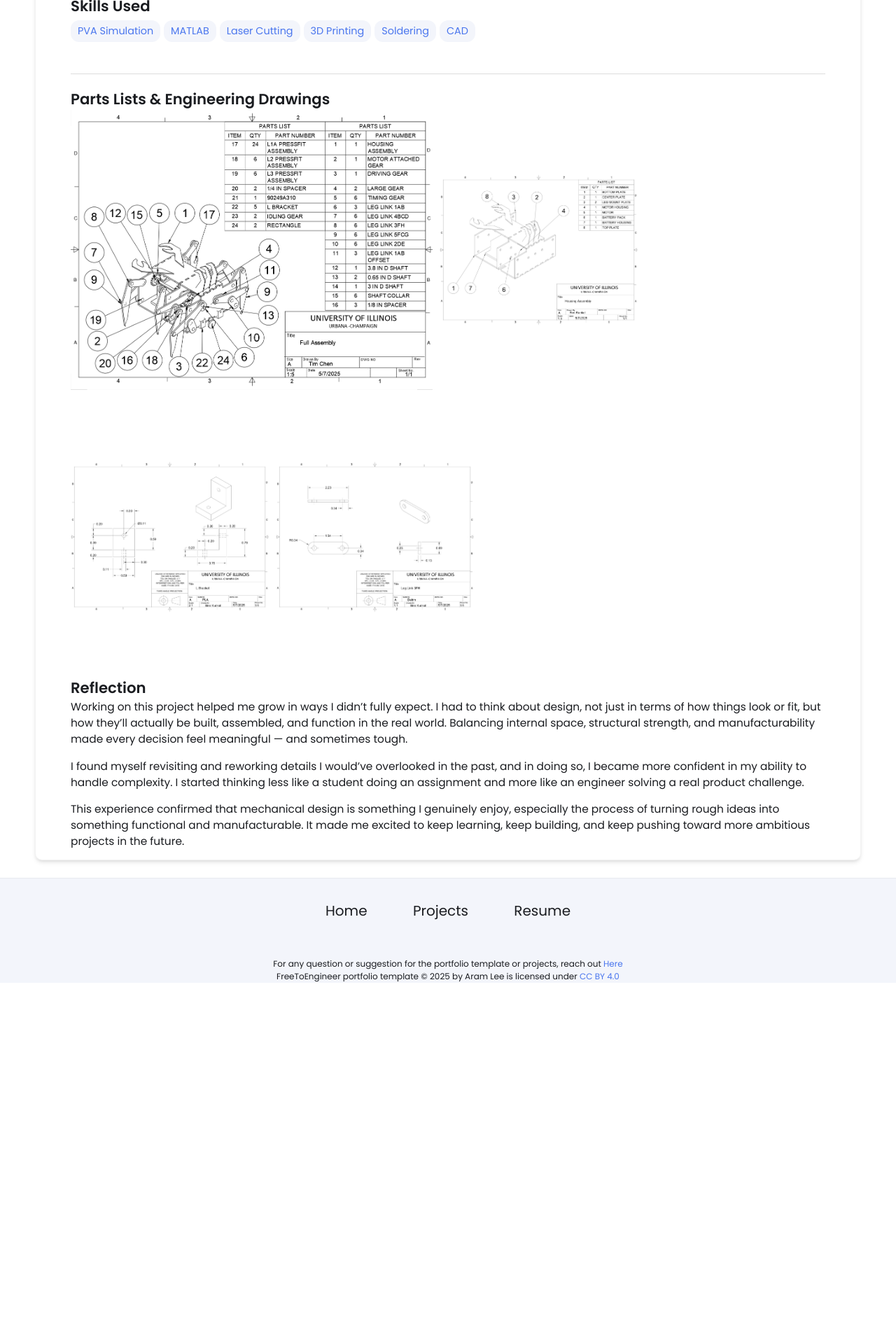
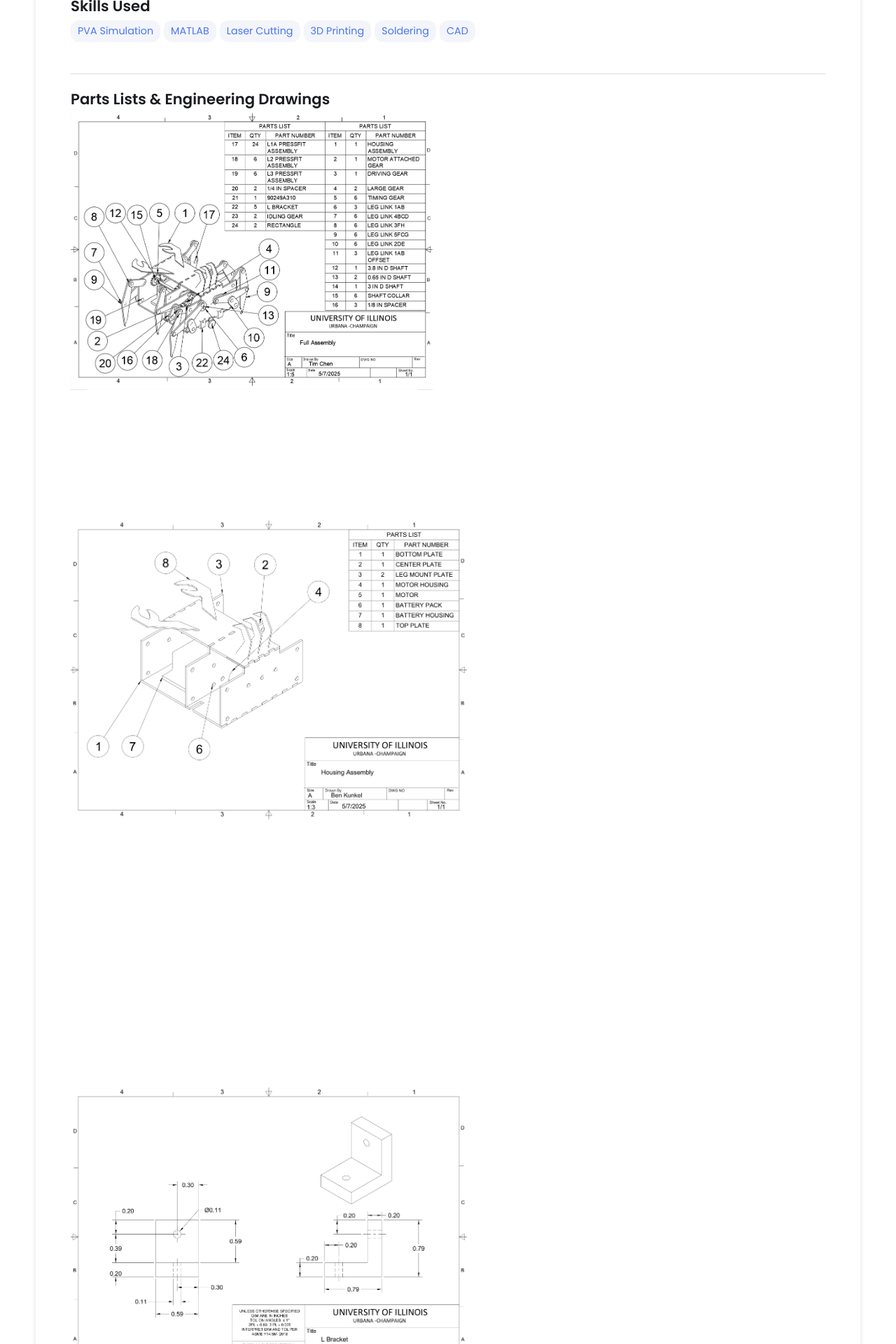
Before and after one commit to timchen863/timchen863.github.io, a Jekyll site: the page built from _projects/Hextech/index.md, in a window 1280 px wide. Shown: the part 697-2617 px from the top of the page at 70% size. Built offline with Jekyll 4.4.1, drawn with Linux system fonts in a browser that asks for light colours; before the commit the page ends 2101 px from its top, so only the background shows below that.

Commit message:
Update index.md

```diff
--- a/_projects/Hextech/index.md
+++ b/_projects/Hextech/index.md
@@ -15,7 +15,8 @@ main-image: /hextechdemo.jpg
 
 ---
 ## Parts Lists & Engineering Drawings
-{% include image-gallery.html images="fullasm.png, Housingasmdrw-1.png, Lbracketdrw-1.png, Leg3FHdrw-1.png" height="400" %}
+{% include image-gallery.html images="fullasm.png" height="400" %}
+{% include image-gallery.html images="Housingasmdrw-1.png, Lbracketdrw-1.png, Leg3FHdrw-1.png" height="800" %}
 ## Reflection
 Working on this project helped me grow in ways I didn’t fully expect. I had to think about design, not just in terms of how things look or fit, but how they’ll actually be built, assembled, and function in the real world. Balancing internal space, structural strength, and manufacturability made every decision feel meaningful — and sometimes tough.
 
```
